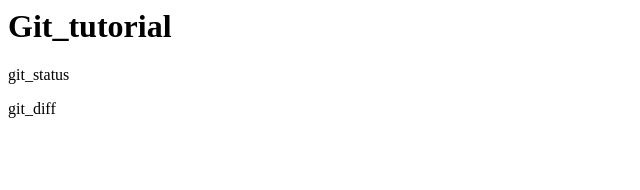
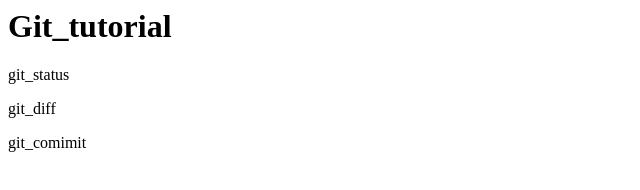
Before and after one commit to peatuno425/git_tutorial_bak, a plain HTML site: page index.html in a window 1280 px wide. Shown: the full height of the page, 0-640 px from the left. Drawn offline with Linux system fonts and the light colour scheme.

```diff
--- a/index.html
+++ b/index.html
@@ -1,3 +1,4 @@
 <h1>Git_tutorial</h1>
 <p>git_status</p>
 <p>git_diff</p>
+<p>git_comimit</p>
```
